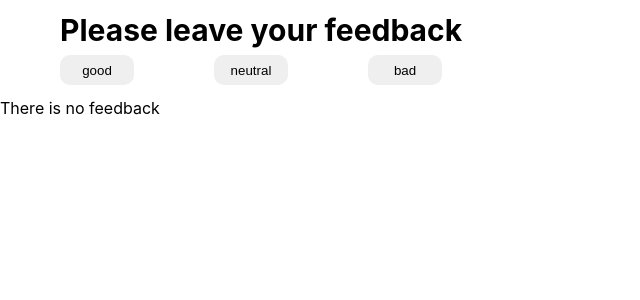
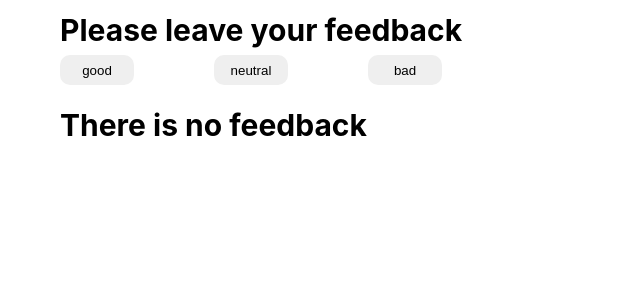
Before and after one commit to Gentleman-88/goit-react-hw-02-feedback, a React (Create React App) app: page / in a window 1280 px wide. Shown: the top 300 px of the page, without its empty margins (0-640 px from the left). Built offline with nearby package versions, Linux system fonts and the light colour scheme.

Commit message:
Upd Count and Styles

```diff
--- a/src/components/App.jsx
+++ b/src/components/App.jsx
@@ -12,12 +12,15 @@ export class App extends Component {
   }
 
   countTotalFeedback = () => {
-    return this.state.good + this.state.neutral + this.state.bad;
-  }
+    const { good, neutral, bad } = this.state;
+    return good + neutral + bad;
+  };
 
-  positivePercentage = () => {
-    return this.total ? Math.round((this.state.good / this.total) * 100) : 0;
-  }
+  countPositiveFeedbackPercentage = () => {
+    const { good } = this.state;
+    const total = this.countTotalFeedback();
+    return total === 0 ? 0 : Math.round((good / total) * 100);
+  };
 
   render() {
     return (
@@ -35,7 +38,7 @@ export class App extends Component {
               neutral={this.state.neutral}
               bad={this.state.bad}
               total={this.countTotalFeedback()}
-              positivePercentage={this.positivePercentage()}
+              positivePercentage={this.countPositiveFeedbackPercentage()}
             />
           </Section>
         ) : (
--- a/src/components/Notification/Notification.jsx
+++ b/src/components/Notification/Notification.jsx
@@ -1,6 +1,8 @@
-const Notification = ({message}) => {
+import css from './Notification.module.css'
+
+const Notification = ({ message }) => {
     return (
-        <p>{message}</p>
+        <p className={css.notification}>{message}</p>
     )
 }
 
--- /dev/null
+++ b/src/components/Notification/Notification.module.css
@@ -0,0 +1,6 @@
+.notification {
+    font-weight: bold;
+        font-size: 30px;
+        margin-top: 10px;
+        padding-left: 60px;
+}
```
